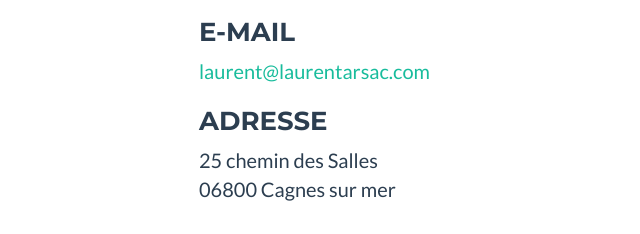
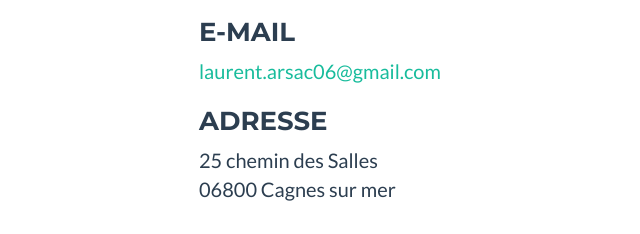
Before and after one commit to wsmind/lac, a plain HTML site: page index.html in a window 1280 px wide. Shown: the part 2170-2404 px from the top of the page, 261-901 px from the left. Drawn offline with nearby package versions, Linux system fonts and the light colour scheme.

Commit message:
changed mail address

```diff
--- a/index.html
+++ b/index.html
@@ -150,7 +150,7 @@
                     <h3>Téléphone</h3>
                     <p>06 11 76 84 28</p>
                     <h3>E-Mail</h3>
-                    <p><a href="mailto:laurent@laurentarsac.com">laurent@laurentarsac.com</a></p>
+                    <p><a href="mailto:laurent.arsac06@gmail.com">laurent.arsac06@gmail.com</a></p>
                     <h3>Adresse</h3>
                     <p>25 chemin des Salles<br />06800 Cagnes sur mer</p>
                 </div>
```
